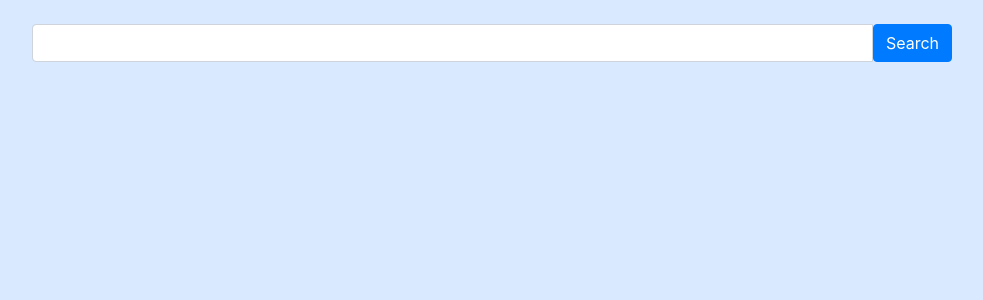
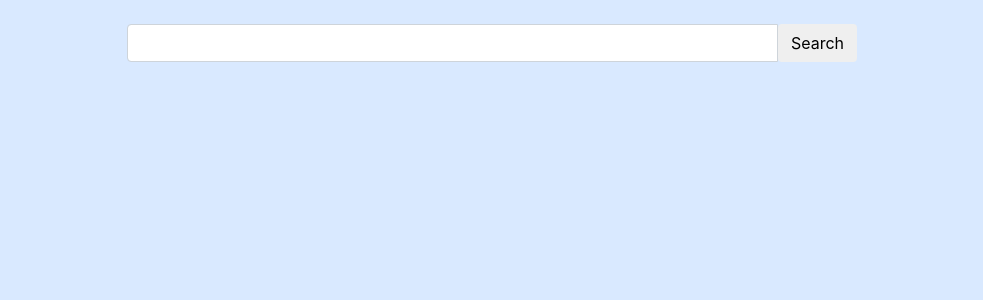
Before and after one commit to master-of-zen/Django-BookWorm, a Django app: page / in a window 1280 px wide. Shown: the part 56-356 px from the top of the page, without its empty margins (148-1131 px from the left). Run offline with Django 3.2, Linux system fonts and the light colour scheme; some libraries are stand-ins or nearby versions.

Commit message:
Update search.html

```diff
--- a/search/templates/search/search.html
+++ b/search/templates/search/search.html
@@ -2,18 +2,22 @@
 {% block content %}
 <!-- Search form -->
 <div class="row d-flex justify-content-center">
-    <div class="md-form col-md-10">
-      <div class="input-group md-3">
+    <div class="md-form col-md-8">
         <form class="search input-group md-3" action="{% url 'search' %}" method="GET" >
             <input type="text" placeholder="Search" class="form-control" name="q" value=" {{ query }} ">
-            <input class="btn btn-primary" type="submit" value="Search">
+            <input class="btn btn-inline" type="submit" value="Search">
         </form>
+        <div class="mt-3">
         {%  for book in books %}
         <article class="media content-section">
-            {{ book }}
+            {{ book.title }}
+            {{ book.author }}
+            {{ book.ext }}
+            {{ book.size }}
+            <a href="{{ book.link }}" class="btn btn-link btn-sm" role="button" aria-disabled="true">Download</a>
         </article>
         {% endfor %}
-        </div>
+    </div>
     </div>
 </div>
 {% endblock content %}
```
